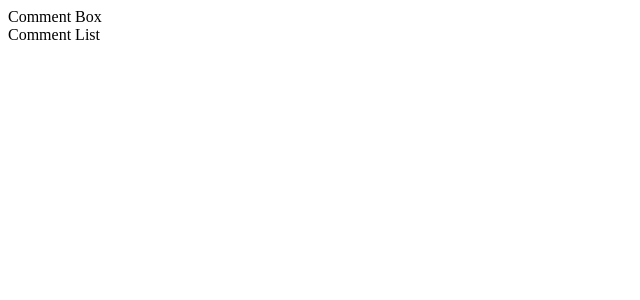
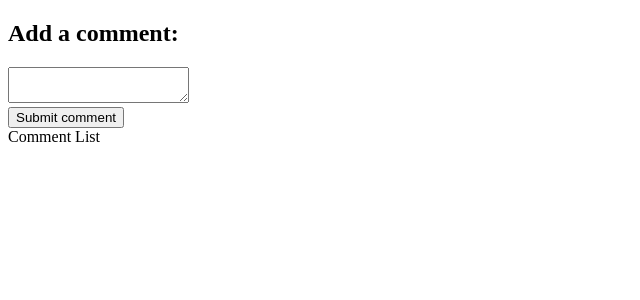
Before and after one commit to Aszmel/react-redux-testing-recap, a React (Create React App) app: page / in a window 1280 px wide. Shown: the top 300 px of the page, without its empty margins (0-640 px from the left). Built offline with nearby package versions, Linux system fonts and the light colour scheme.

Commit message:
added textarea and button to CommentBox and enzyme test this component

```diff
--- a/src/components/CommentBox.js
+++ b/src/components/CommentBox.js
@@ -1,5 +1,32 @@
-import React from "react";
+import React, { Component } from "react";
 
-export default () => {
-  return <div>Comment Box</div>;
-};
+class CommentBox extends Component {
+  state = {
+    comment: ""
+  };
+
+  handleChange = e => {
+    e.preventDefault();
+    this.setState({ comment: e.target.value });
+  };
+
+  handleSubmit = e => {
+    e.preventDefault();
+    //soon action & reducer to display comment
+    this.setState({ comment: "" });
+  };
+
+  render() {
+    return (
+      <form onSubmit={this.handleSubumit}>
+        <h2>Add a comment:</h2>
+        <textarea onChange={this.handleChange} value={this.state.comment} />
+        <div>
+          <button>Submit comment</button>
+        </div>
+      </form>
+    );
+  }
+}
+
+export default CommentBox;
```
Also changed, not shown: 2 other files (tests, documents, lock files or other folders).
